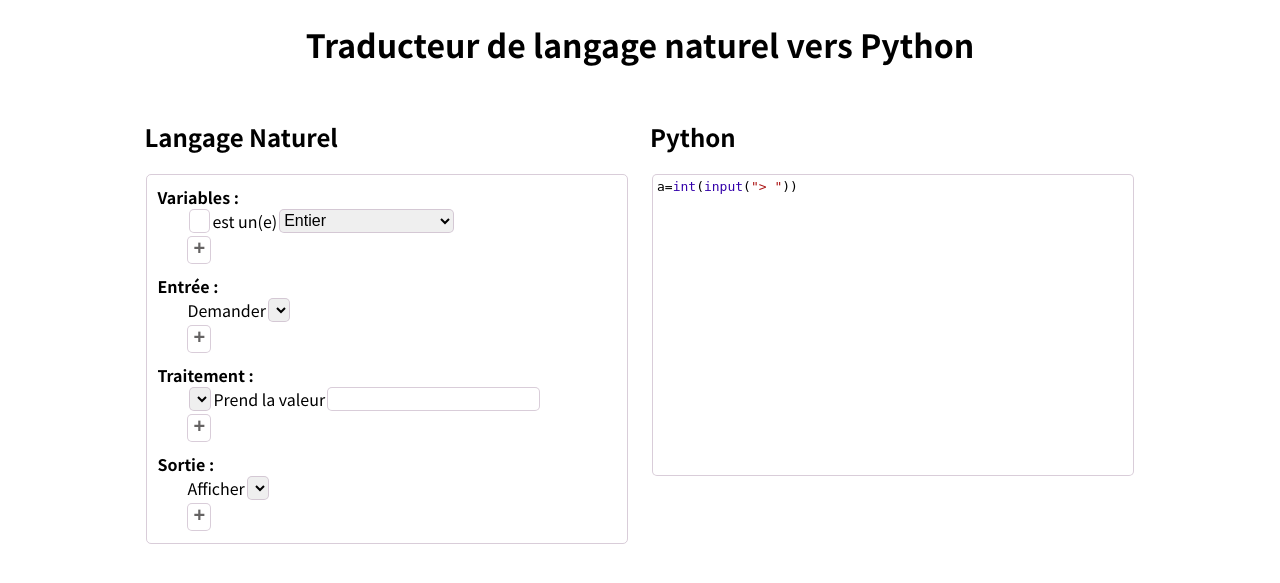
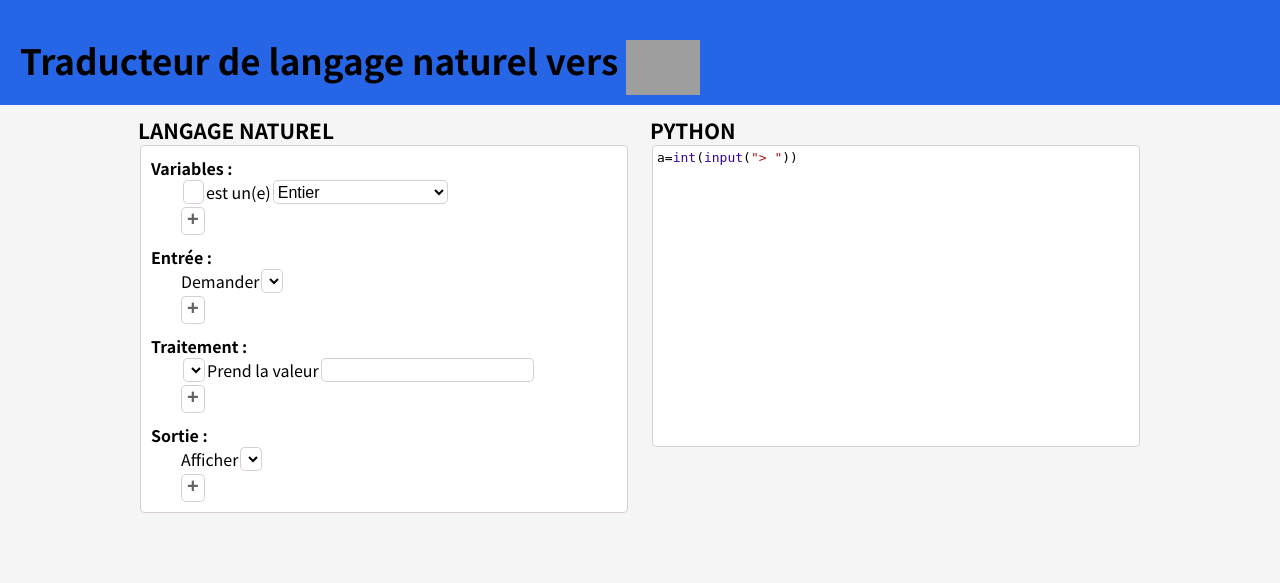
Before and after one commit to jupiter2653/langage-naturel-vers-python, a PHP site: page / in a window 1280 px wide. Shown: the top 583 px of the page. Run offline with PHP 8.4, Linux system fonts and the light colour scheme; lists and menus that the app fills with data are empty; grey boxes are pictures that could not be loaded.

Commit message:
Making the thing look a bit nicer

```diff
--- a/index.html
+++ b/index.html
@@ -9,7 +9,7 @@
 </head>
 <body>
 	<header>
-		<h1>Traducteur de langage naturel vers Python</h1>
+		<h1>Traducteur de langage naturel vers <img alt="python" src="https://www.python.org/static/img/python-logo.png"/></h1>
 	</header>
 	<section>
 		<div id="inputArea">
--- a/style.css
+++ b/style.css
@@ -1,5 +1,10 @@
 @import url('https://fonts.googleapis.com/css?family=Noto+Sans+HK:300&display=swap');body{
 	font-family: 'Noto Sans HK', sans-serif;
+}
+body,html{
+	background-color: whitesmoke;
+	padding: 0px;
+	margin: 0px;
 }
 .form-control,.CodeMirror{
 	border: 1px #cbcb solid;
@@ -7,9 +12,20 @@
 	font-size: 1em;
 	margin-right: 2px;
 	margin-left: 2px;
+	background-color: white;
+}
+header{
+	background-color: #2565e6;
+	margin: 0px;
+	padding: 20px;
 }
 h1{
-	text-align: center;
+	margin: 0px;
+	font-size: 35px;
+}
+h1 img{
+	height:55px;
+	transform: translate(0,20px);
 }
 section{
 	display: flex;
@@ -18,7 +34,12 @@ section{
 }
 #inputArea, #outputArea{
 	width: 50%;
-	padding: 10px;
+	margin: 10px;
+}
+h2{
+	text-transform: uppercase;
+	font-size: 1.3em;
+	margin: 0px;
 }
 #outputArea textarea{
 	background-color: transparent;
```
